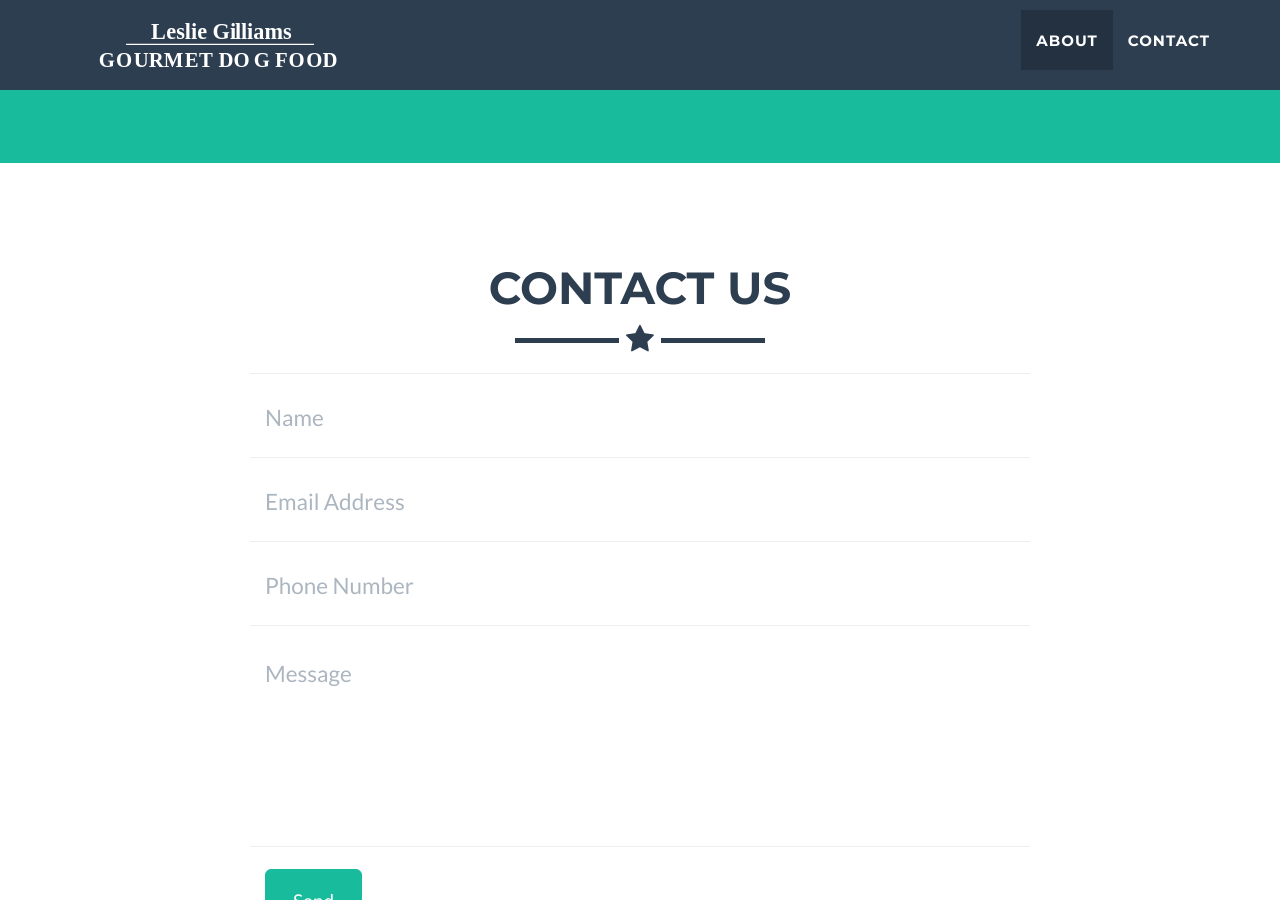
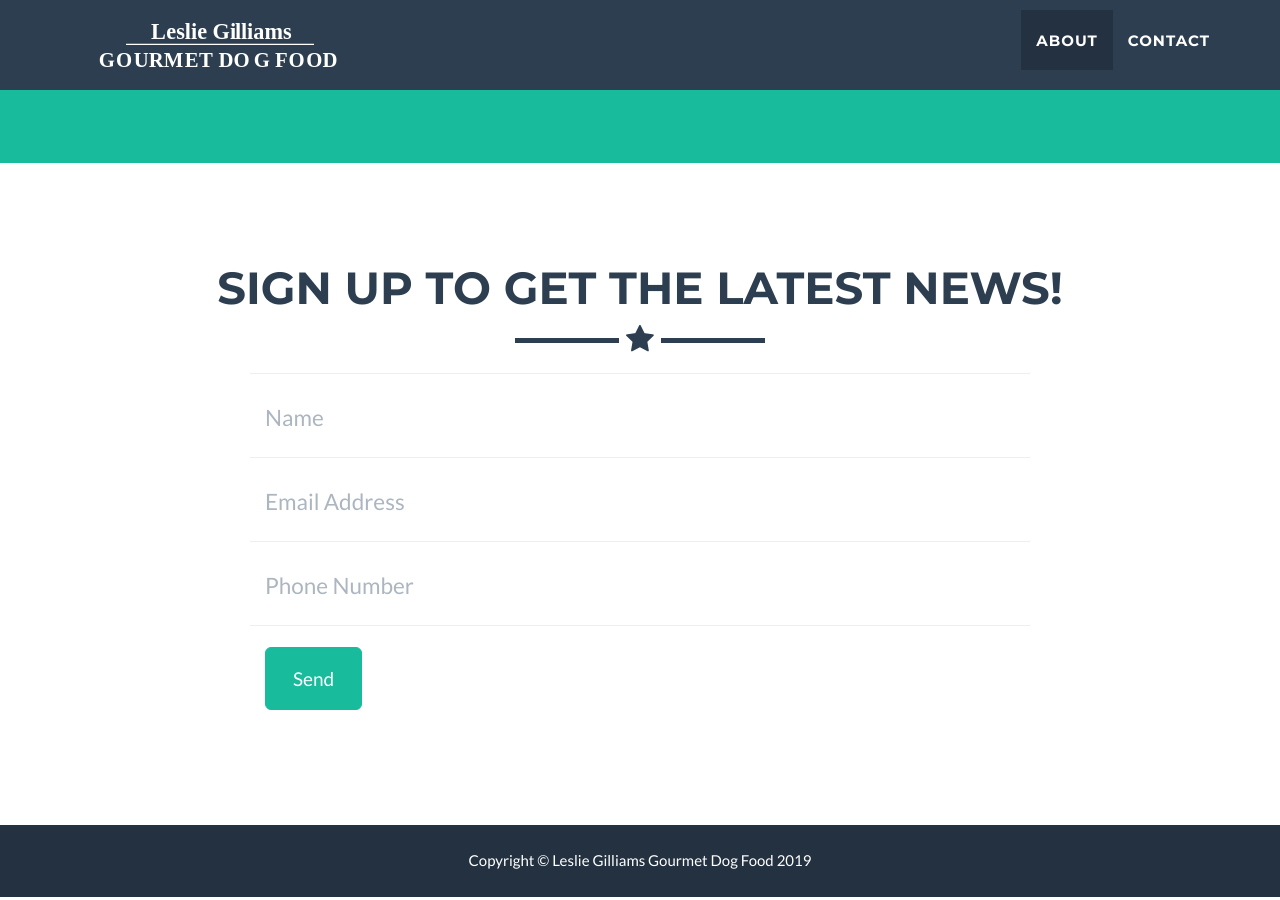
Before and after one commit to Dgilliams/lesliegilliamsgourmetdogfood, a Jekyll site: the page built from index.html, in a window 1280 px wide and 900 px high, scrolled down 1674 px. Built offline with Jekyll 4.4.1, drawn with Linux system fonts in a browser that asks for light colours.

Commit message:
fixed contact

```diff
--- a/_includes/contact.html
+++ b/_includes/contact.html
@@ -3,15 +3,15 @@
         <div class="container">
             <div class="row">
                 <div class="col-lg-12 text-center">
-                    <h2>Contact Us</h2>
+                    <h2>Sign up to get the latest news!</h2>
                     <hr class="star-primary">
                 </div>
             </div>
             <div class="row">
                 <div class="col-lg-8 col-lg-offset-2">
-                    <!-- To configure the contact form email address, go to mail/contact_me.php and update the email address in the PHP file on line 19. -->
-                    <!-- The form should work on most web servers, but if the form is not working you may need to configure your web server differently. -->
-                    <form name="sentMessage" id="contactForm" novalidate>
+
+
+                    <form name="sentMessage" id="contactForm" action="http://formspree.io/damosdesigns@gmail.com" method="post" novalidate>
                         <div class="row control-group">
                             <div class="form-group col-xs-12 floating-label-form-group controls">
                                 <label>Name</label>
@@ -29,14 +29,7 @@
                         <div class="row control-group">
                             <div class="form-group col-xs-12 floating-label-form-group controls">
                                 <label>Phone Number</label>
-                                <input type="tel" class="form-control" placeholder="Phone Number" id="phone" required data-validation-required-message="Please enter your phone number.">
-                                <p class="help-block text-danger"></p>
-                            </div>
-                        </div>
-                        <div class="row control-group">
-                            <div class="form-group col-xs-12 floating-label-form-group controls">
-                                <label>Message</label>
-                                <textarea rows="5" class="form-control" placeholder="Message" id="message" required data-validation-required-message="Please enter a message."></textarea>
+                                <input type="tel" class="form-control" placeholder="Phone Number" id="phone">
                                 <p class="help-block text-danger"></p>
                             </div>
                         </div>
@@ -48,6 +41,7 @@
                             </div>
                         </div>
                     </form>
+
                 </div>
             </div>
         </div>
```
